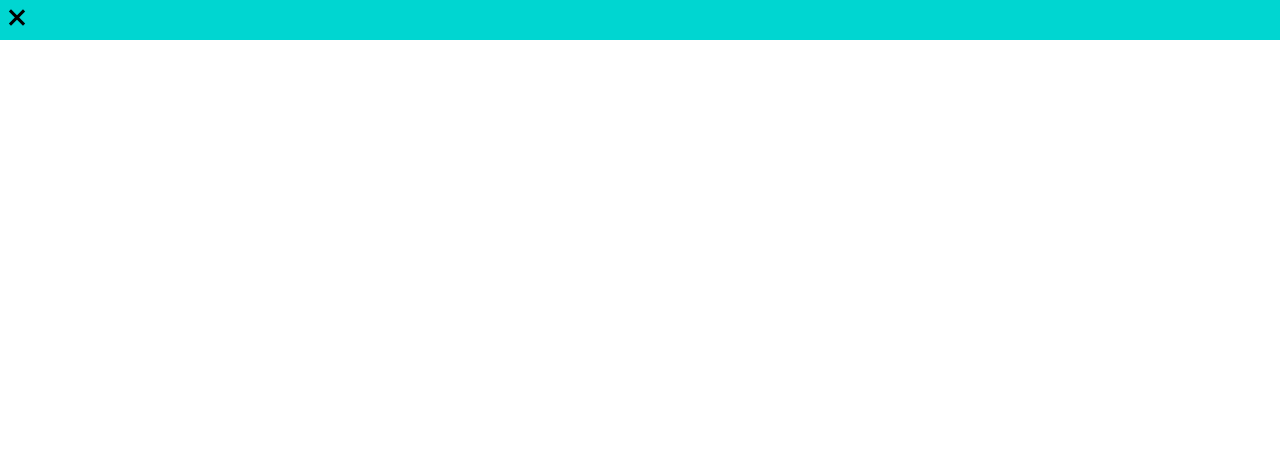
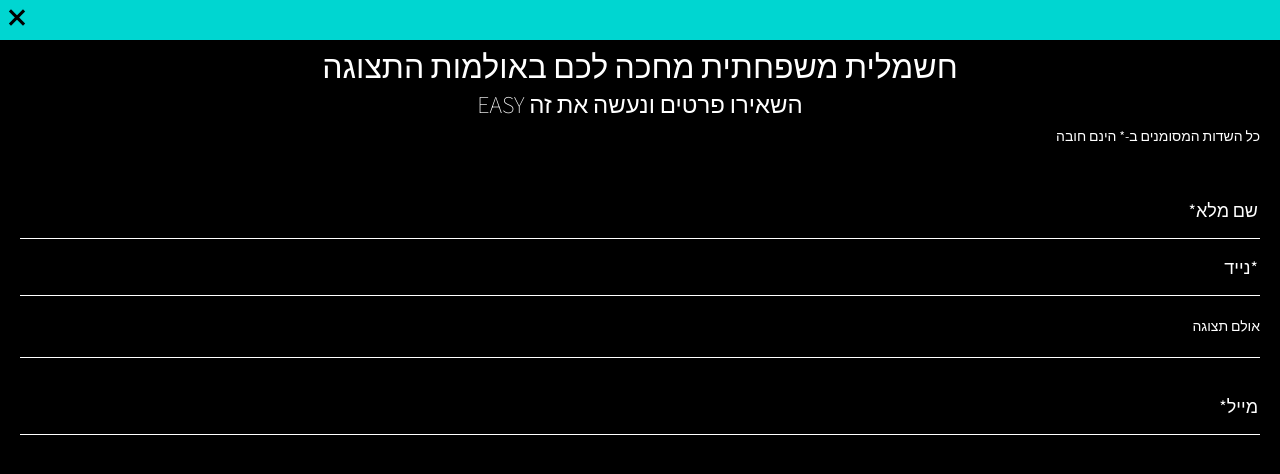
Before and after one commit to kottuzik/mccan-exercise, a plain HTML site: page index.html in a window 1280 px wide. Drawn offline with Linux system fonts and the light colour scheme; a web font is replaced by a local one.

Commit message:
feat: more design

```diff
--- a/assets/styles/styles.css
+++ b/assets/styles/styles.css
@@ -1,7 +1,21 @@
+@import url('https://fonts.googleapis.com/css2?family=Assistant:wght@200..800&family=Poppins:ital,wght@0,100;0,200;0,300;0,400;0,500;0,600;0,700;0,800;0,900;1,100;1,200;1,300;1,400;1,500;1,600;1,700;1,800;1,900&family=Roboto:ital,wght@0,100;0,300;0,400;0,500;0,700;0,900;1,100;1,300;1,400;1,500;1,700;1,900&family=Sour+Gummy:ital,wght@0,100..900;1,100..900&display=swap');
+
+:root{
+    font-size: 10px;
+    --input-font-size: 1.4rem
+}
+
 .rtl{direction: rtl;}
 .ltr{direction: ltr;}
+ body{
+     font-family: "Assistant", sans-serif;
+ }
+
 .main-container{
     background-color: #fff;
+    color: #fff;
+    display: flex;
+    flex-direction: column;
 }
 .main-header {
     background-color: #00D6D1;
@@ -47,19 +61,108 @@
     &:after {
         transform: rotate(-45deg);
     }
+}
+.main-container .inner{
+    background-color: #000;
+    padding-inline: 2rem;
+    padding-bottom: 1rem;
+    height: calc(100vh - 40px);
 
-.icon {
-    background-blend-mode: darken;
+    .title-wrap{
+        text-align: center;
+        color: #fff;
+        margin-block: 1rem;
+    }
+    .title{
+        font-size: 3.2rem;
+        line-height: 1;
+        text-wrap: balance;
+        font-weight: 400;
+    }
+    .subtitle{
+        font-size: 2.4rem;
+        margin-top: 1rem;
+        font-weight: 40;
+        line-height: 1;
+    }
+}
+.form-wrap{
+    display: flex;
+    flex-direction: column;
+    gap: 2rem;
+    .notice{
+        font-size: var(--input-font-size);
+    }
+}
+.form{
+    margin-top: 1.5rem;
+    display: flex;
+    flex-direction: column;
+    gap: 1rem;
+    .dropdown-wrap{
+        position: relative;
+        width: 100%;
+        margin: 20px auto;
+        display: block;
+    }
+    .dropdown-label{
+        font-size: 14px;
+        position: absolute;
+        display: inline-block;
+        z-index: 1;
+    }
+    .dropdown-select{
+        width: 100%;
+        padding: 1rem;
+        font-size: var(--input-font-size);
+        background-color: #000;
+        color: #fff;
+        border: none;
+        border-bottom: 1px solid #fff;
+        appearance: none;
+        -webkit-appearance: none;
+        -moz-appearance: none;
+        cursor: pointer;
+        &:focus{outline: none;}
+        option {
+            background-color: #fff;
+            color: #000;
+            font-size: var(--input-font-size);
+        }
+    }
+}
+.form-input {
+    width: 100%;
+    border: none;
+    border-bottom: 1px solid #fff;
+    background-color: #000;
+    height: 5.7rem;
+    color: #fff;
+    font-size: 1.8rem;
+    &:focus{outline: none;}
+}
+.form-input::placeholder{
+     font-size: 1.8rem; color: #fff
  }
 
+input[type="tel"] {
+    text-align: left;
+    direction: ltr;
 }
-@media all and (max-width: 1024px) {
+
+.rtl input[type="tel"]::placeholder {
+    text-align: right;
+    direction: rtl;
+}
+@media all and (max-width: 768px){
+    .main-container{
+        max-width: 100vw;
+    }
+}
+@media all and (min-width: 769px) and (max-width: 1024px) {
     .main-container {
-        max-width: 92vw;
+        max-width: 98vw;
         width: 100%;
         margin-inline: auto;
     }
-
-    .main-header {
 }
-}
--- a/index.html
+++ b/index.html
@@ -10,9 +10,77 @@
 <body class="rtl">
 <main class="main-container">
     <header class="main-header">
-        <button tabindex="0" class="button-close">
-        </button>
+        <button tabindex="0" class="button-close" aria-label="Close"></button>
     </header>
+    <section class="inner">
+       <div class="title-wrap">
+           <h2 class="title">
+               חשמלית משפחתית מחכה לכם באולמות התצוגה
+           </h2>
+           <h3 class="subtitle">
+               השאירו פרטים ונעשה את זה EASY
+           </h3>
+       </div>
+        <div class="form-wrap">
+            <p class="notice">
+                כל השדות המסומנים ב-* הינם חובה
+            </p>
+            <form action="" id="form" class="form">
+                <label>
+                    <input type="text"
+                           class="form-input"
+                           tabindex="0"
+                           id="fname"
+                           placeholder="שם מלא*"
+                           onfocus="this.placeholder=''"
+                           onblur="this.placeholder='שם מלא*'"
+                    >
+                    <input type="tel"
+                           class="form-input"
+                           tabindex="0"
+                           id="phoneNum"
+                           maxlength="10"
+                           placeholder="נייד*"
+                           onfocus="this.placeholder=''"
+                           onblur="this.placeholder='נייד*'"
+                    >
+                    <span class="dropdown-wrap">
+                      <label for="dropdown" class="dropdown-label">אולם תצוגה</label>
+                      <select id="dropdown" class="dropdown-select">
+                        <option disabled selected></option>
+                        <option>תל אביב</option>
+                        <option>נוף גליל</option>
+                        <option>ראשון לציון</option>
+                        <option>טבריה</option>
+                        <option>רעננה</option>
+                        <option>חיפה</option>
+                        <option>אשדוד</option>
+                        <option>אשקלון</option>
+                        <option>באר שבע</option>
+                        <option>דימונה</option>
+                      </select>
+                    </span>
+
+
+                    <input type="email"
+                           class="form-input"
+                           tabindex="0"
+                           id="email"
+                           maxlength="10"
+                           placeholder="מייל*"
+                           onfocus="this.placeholder=''"
+                           onblur="this.placeholder='מייל*'"
+                    >
+                </label>
+            </form>
+        </div>
+    </section>
 </main>
+<script>
+    let regex = /^0(5[^7]|[2-4]|[8-9]|7[0-9])[0-9]{7}$/;
+    document.getElementById("form").addEventListener("submit", function (event){
+        event.preventDefault();
+    })
+</script>
 </body>
 </html>
```
Lines whose indentation alone changed are shown as unchanged.
